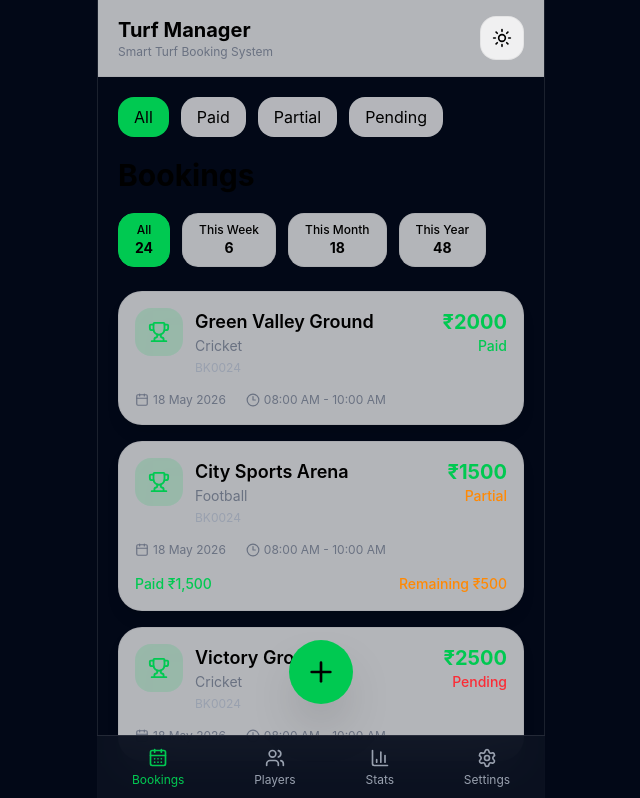
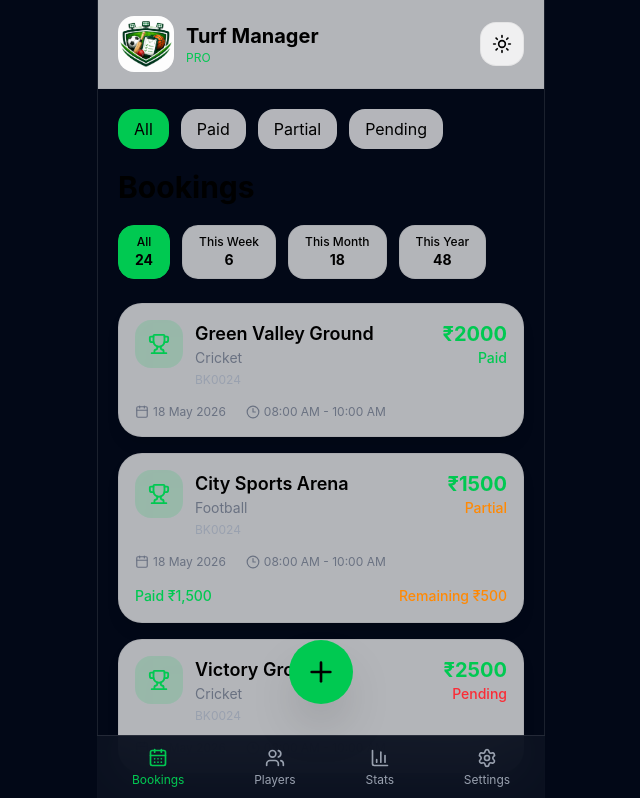
Before and after one commit to SwastikOP14/turf-manager-pro, a React (Vite) app: page / in a window 1280 px wide. Shown: the top 798 px of the page, without its empty margins (319-959 px from the left). Built offline with nearby package versions, Linux system fonts and the light colour scheme.

Commit message:
Updated project

```diff
--- a/src/components/layout/Header.jsx
+++ b/src/components/layout/Header.jsx
@@ -1,5 +1,5 @@
 import { Moon, Sun } from "lucide-react"
-
+import Logo from "../../assets/LOGO.png"
 import { useTheme } from "../../context/ThemeContext"
 
 export default function Header() {
@@ -33,6 +33,22 @@ export default function Header() {
       ">
 
         {/* Left */}
+          <div className="flex items-center gap-3">
+
+              <img
+              src={Logo}
+              alt="Turf Manager Pro"
+
+              className="
+                w-14 h-14
+
+                object-contain
+
+                rounded-2xl
+              "
+            />
+
+            {/* Title */}
             <div>
 
               <h1 className="
@@ -44,10 +60,12 @@ export default function Header() {
 
               <p className="
                 text-xs
-            text-gray-500 dark:text-gray-400
+                text-green-500 dark:text-gray-400
               ">
-            Smart Turf Booking System
+                PRO
               </p>
+
+            </div>
 
           </div>
 
```
Also changed, not shown: src/assets/LOGO.png (added). Lines whose indentation alone changed are shown as unchanged.
